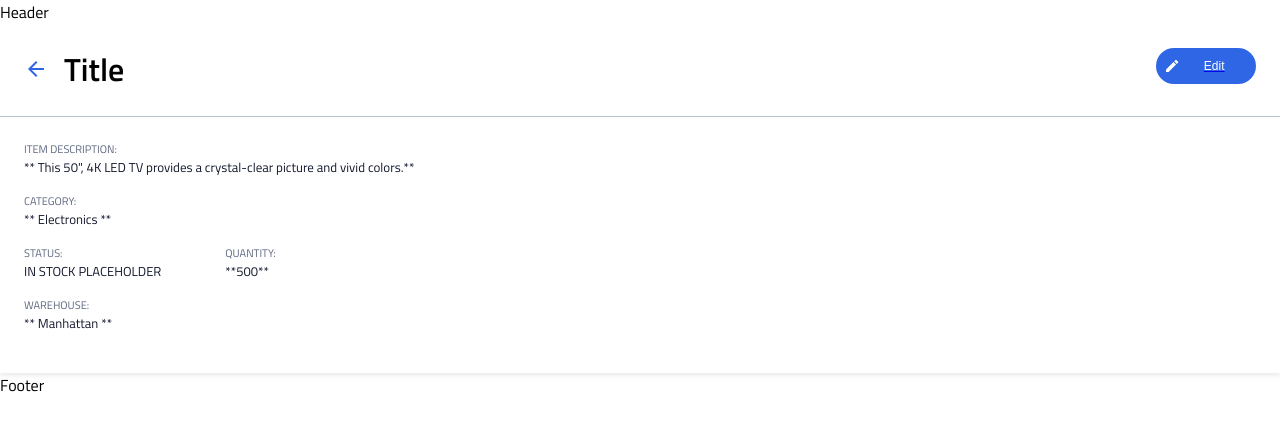
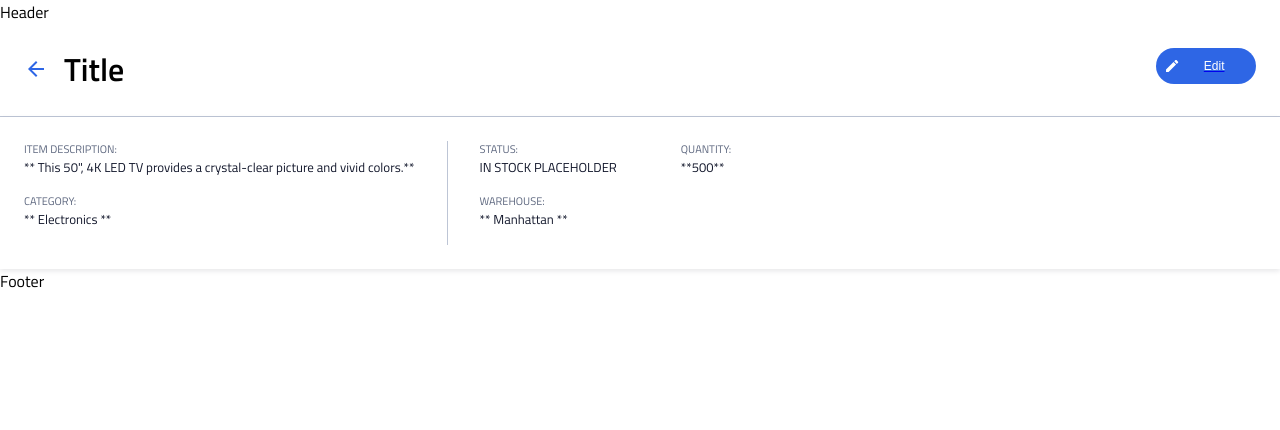
Before and after one commit to jaydools/instock-lithium-client, a React (Create React App) app: page / in a window 1280 px wide. Shown: the top 430 px of the page. Built offline with nearby package versions, Linux system fonts and the light colour scheme.

Commit message:
inventoryItemDetail component finished

```diff
--- a/src/Components/InventoryItemDetails/InventoryItemDetails.js
+++ b/src/Components/InventoryItemDetails/InventoryItemDetails.js
@@ -13,6 +13,7 @@ function InventoryItemDetails() {
                 <p className="item-details-container__body">** Electronics ** </p>
             </div>
 
+            <div className="test">
                 <div className="rightside">
                     <div className="rightside__status">
                         <h4 className="item-details-container__title">STATUS:</h4>
@@ -29,6 +30,7 @@ function InventoryItemDetails() {
                     <p className="item-details-container__body">** Manhattan **</p>
                 </div>
             </div>
+        </div>
     );
 }
 
--- a/src/Components/InventoryItemDetails/InventoryItemDetails.scss
+++ b/src/Components/InventoryItemDetails/InventoryItemDetails.scss
@@ -5,6 +5,10 @@
 .item-details-container {
     padding: 1.5rem;
     box-shadow: 0px 2px 5px 0px rgba(19, 24, 44, 0.1);
+
+    @include tablet {
+        display: flex;
+    }
 
     &__title {
         @include mobileH4;
@@ -27,3 +31,18 @@
         padding-left: 4rem;
     }
 }
+
+.leftside {
+    @include tablet {
+        margin-right: 2rem;
+        padding-right: 2rem;
+        border-right: 1px solid $cloud;
+    }
+}
+
+.test {
+    @include tablet {
+        display: flex;
+        flex-direction: column;
+    }
+}
```
Lines whose indentation alone changed are shown as unchanged.
